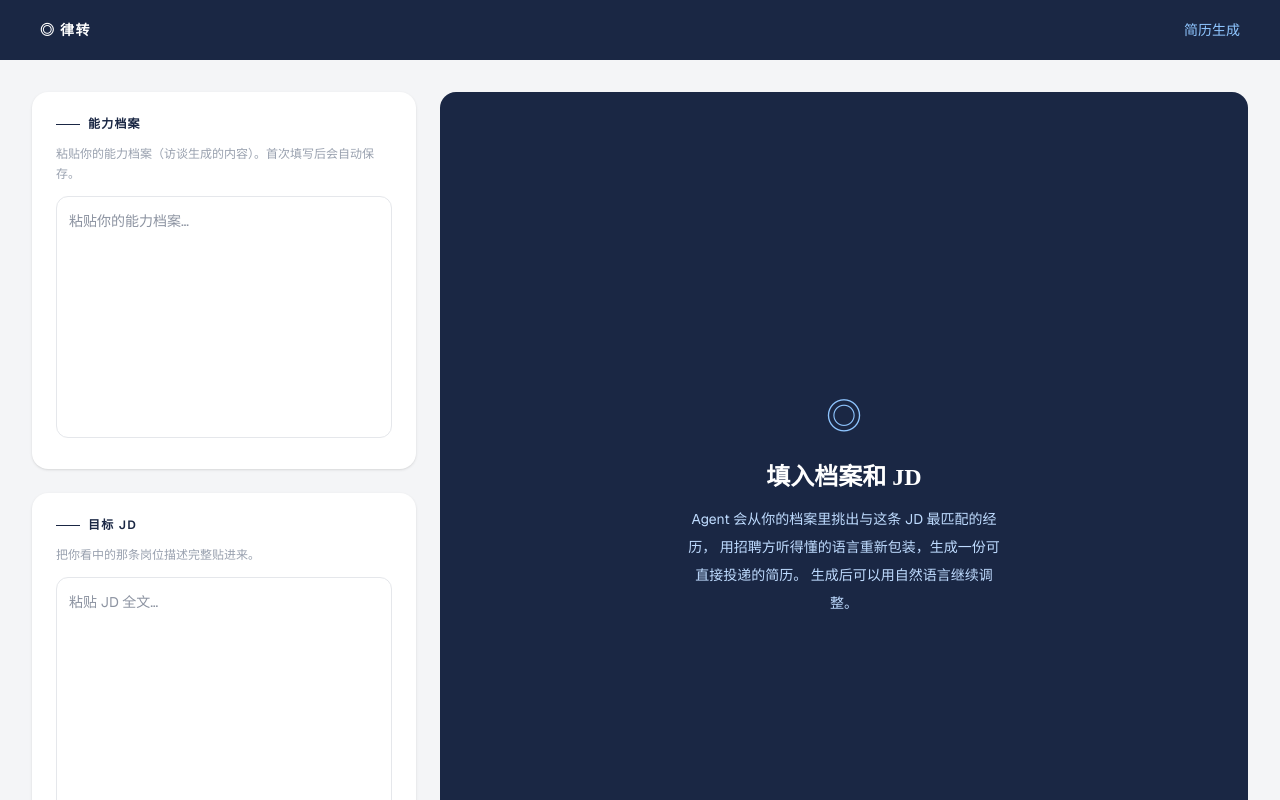
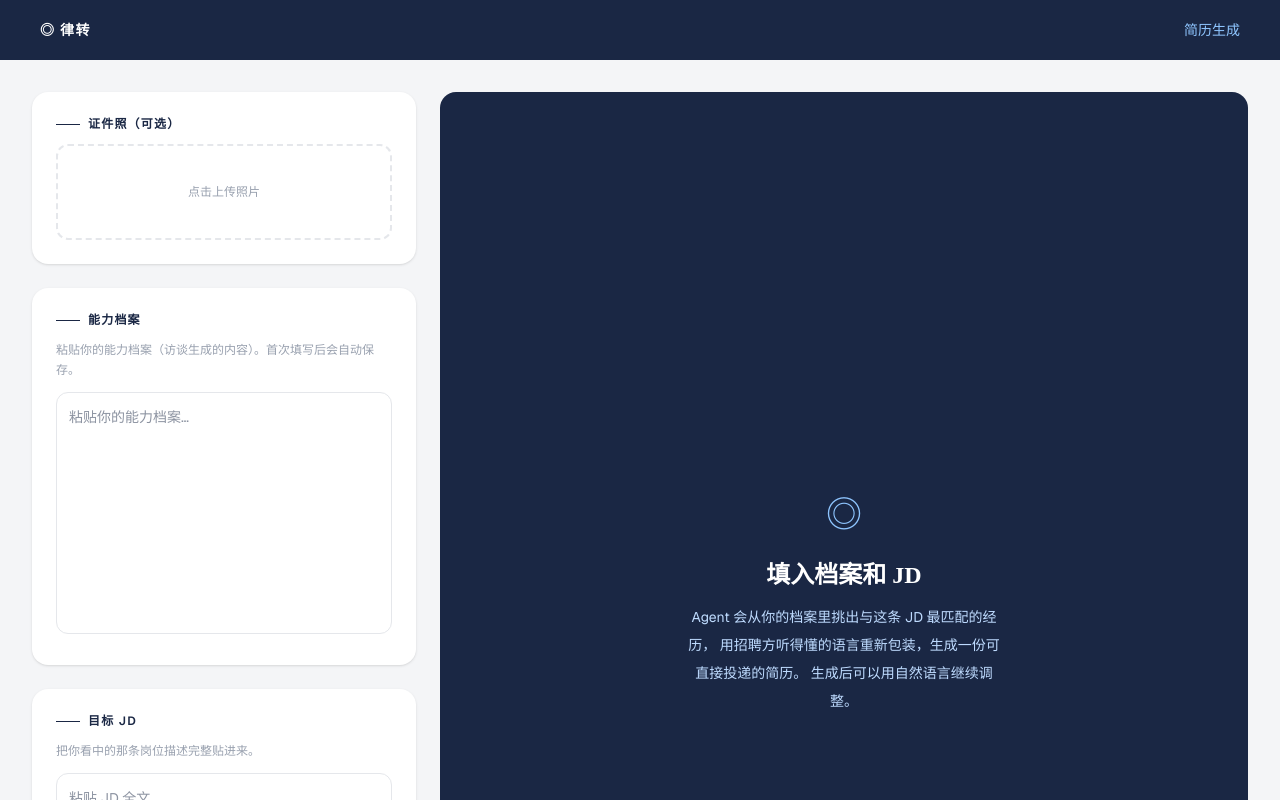
Before and after one commit to 958378126-cell/lvzhuan-agent, a Next.js app: page /resume in a window 1280 px wide. Shown: the top 800 px of the page. Built offline with nearby package versions, Linux system fonts and the light colour scheme.

Commit message:
Add photo support to resume template and generator

```diff
--- a/app/api/generate-resume/route.ts
+++ b/app/api/generate-resume/route.ts
@@ -26,7 +26,7 @@ interface ResumeData {
   languages: { name: string; level: string; dots: number }[];
 }
 
-function buildResumeHTML(data: ResumeData): string {
+function buildResumeHTML(data: ResumeData, photo?: string): string {
   const templatePath = join(process.cwd(), "public", "template-pillar.html");
   const template = readFileSync(templatePath, "utf-8");
 
@@ -77,9 +77,14 @@ function buildResumeHTML(data: ResumeData): string {
     )
     .join("");
 
+  const photoHTML = photo
+    ? `<img class="head-photo" src="${photo}" alt="photo" />`
+    : "";
+
   const bodyContent = `
 <div class="page">
   <header class="head">
+    <div class="head-info">
       <h1>${data.name}</h1>
       <div class="title">${data.title}</div>
       <div class="contact">
@@ -88,6 +93,8 @@ function buildResumeHTML(data: ResumeData): string {
         <span>${data.location}</span>
         <span><a href="#">${data.linkedin}</a></span>
       </div>
+    </div>
+    ${photoHTML}
   </header>
   <div class="cols">
     <div class="main">
@@ -148,7 +155,7 @@ const systemPrompt = `你是一名专业的简历撰写顾问，擅长帮助法
 }`;
 
 export async function POST(req: NextRequest) {
-  const { jd, profile, instruction, previousResume } = await req.json();
+  const { jd, profile, instruction, previousResume, photo } = await req.json();
 
   if (!jd?.trim() || !profile?.trim()) {
     return NextResponse.json({ error: "缺少 jd 或 profile" }, { status: 400 });
@@ -198,6 +205,6 @@ export async function POST(req: NextRequest) {
     return NextResponse.json({ error: "JSON 解析失败，请重试" }, { status: 500 });
   }
 
-  const html = buildResumeHTML(data);
+  const html = buildResumeHTML(data, photo);
   return NextResponse.json({ html, resumeData: data });
 }
--- a/app/resume/page.tsx
+++ b/app/resume/page.tsx
@@ -6,6 +6,16 @@ import Link from "next/link";
 const PROFILE_KEY = "lvzhuan_profile";
 
 export default function ResumePage() {
+  const [photo, setPhoto] = useState<string>("");
+
+  function handlePhoto(e: React.ChangeEvent<HTMLInputElement>) {
+    const file = e.target.files?.[0];
+    if (!file) return;
+    const reader = new FileReader();
+    reader.onload = () => setPhoto(reader.result as string);
+    reader.readAsDataURL(file);
+  }
+
   const [jd, setJd] = useState("");
   const [profile, setProfile] = useState(() =>
     typeof window !== "undefined" ? localStorage.getItem(PROFILE_KEY) ?? "" : ""
@@ -50,7 +60,7 @@ export default function ResumePage() {
     setError("");
     setLoading(true);
     try {
-      const body: Record<string, unknown> = { jd, profile };
+      const body: Record<string, unknown> = { jd, profile, photo: photo || undefined };
       if (withInstruction && instruction.trim() && resumeData) {
         body.instruction = instruction.trim();
         body.previousResume = resumeData;
@@ -97,6 +107,22 @@ export default function ResumePage() {
       <div className="flex flex-1 gap-6 p-8 max-w-7xl mx-auto w-full">
         {/* Left: inputs */}
         <div className="flex flex-col gap-6 w-96 flex-none">
+          <div className="rounded-2xl bg-white p-6 shadow-sm">
+            <div className="flex items-center gap-2 mb-3">
+              <span className="block h-px w-6" style={{ backgroundColor: "#1a2744" }} />
+              <span className="text-xs font-semibold tracking-widest uppercase" style={{ color: "#1a2744" }}>
+                证件照（可选）
+              </span>
+            </div>
+            <label className="flex flex-col items-center justify-center w-full h-24 rounded-xl border-2 border-dashed border-gray-200 cursor-pointer hover:border-blue-400 transition-colors overflow-hidden">
+              {photo
+                ? <img src={photo} alt="photo" className="h-full object-cover" />
+                : <span className="text-xs text-gray-400">点击上传照片</span>
+              }
+              <input type="file" accept="image/*" className="hidden" onChange={handlePhoto} />
+            </label>
+          </div>
+
           <div className="rounded-2xl bg-white p-6 shadow-sm">
             <div className="flex items-center gap-2 mb-3">
               <span className="block h-px w-6" style={{ backgroundColor: "#1a2744" }} />
--- a/public/template-pillar.html
+++ b/public/template-pillar.html
@@ -17,6 +17,9 @@
   body { font-family: "Helvetica Neue", Arial, sans-serif; color: var(--ink); font-size: 10pt; line-height: 1.45; }
   .page { width: 8.5in; min-height: 11in; padding: 0.5in 0.55in; margin: 0 auto; }
   /* header */
+  .head { display: flex; justify-content: space-between; align-items: flex-start; }
+  .head-info { flex: 1; min-width: 0; }
+  .head-photo { width: 82px; height: 100px; object-fit: cover; border-radius: 4px; margin-left: 20px; flex: none; }
   .head h1 { font-size: 28pt; font-weight: 800; letter-spacing: -0.5px; }
   .head .title { color: var(--accent); font-size: 13pt; font-weight: 700; margin-top: 1px; }
   .head .contact { display: flex; flex-wrap: wrap; gap: 4px 18px; margin-top: 8px; font-size: 9pt; color: var(--muted); }
```
Lines whose indentation alone changed are shown as unchanged.
